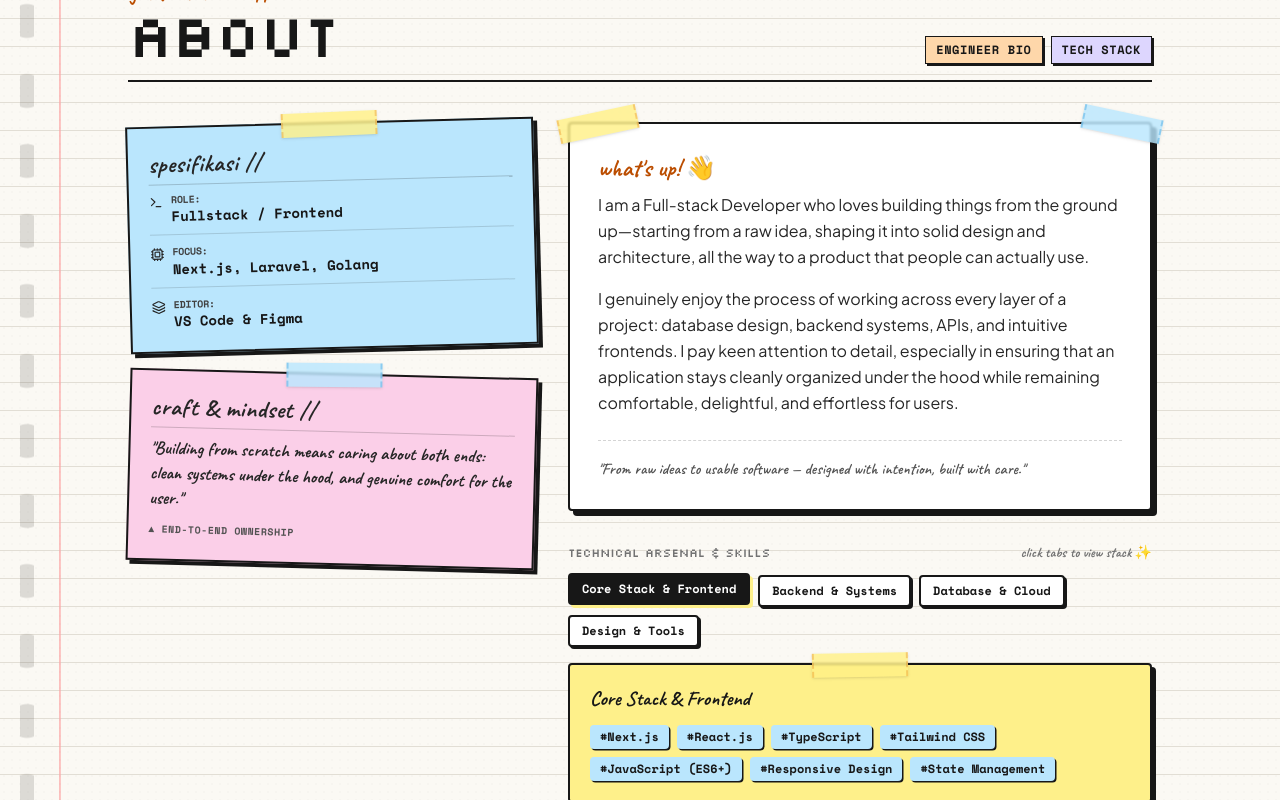
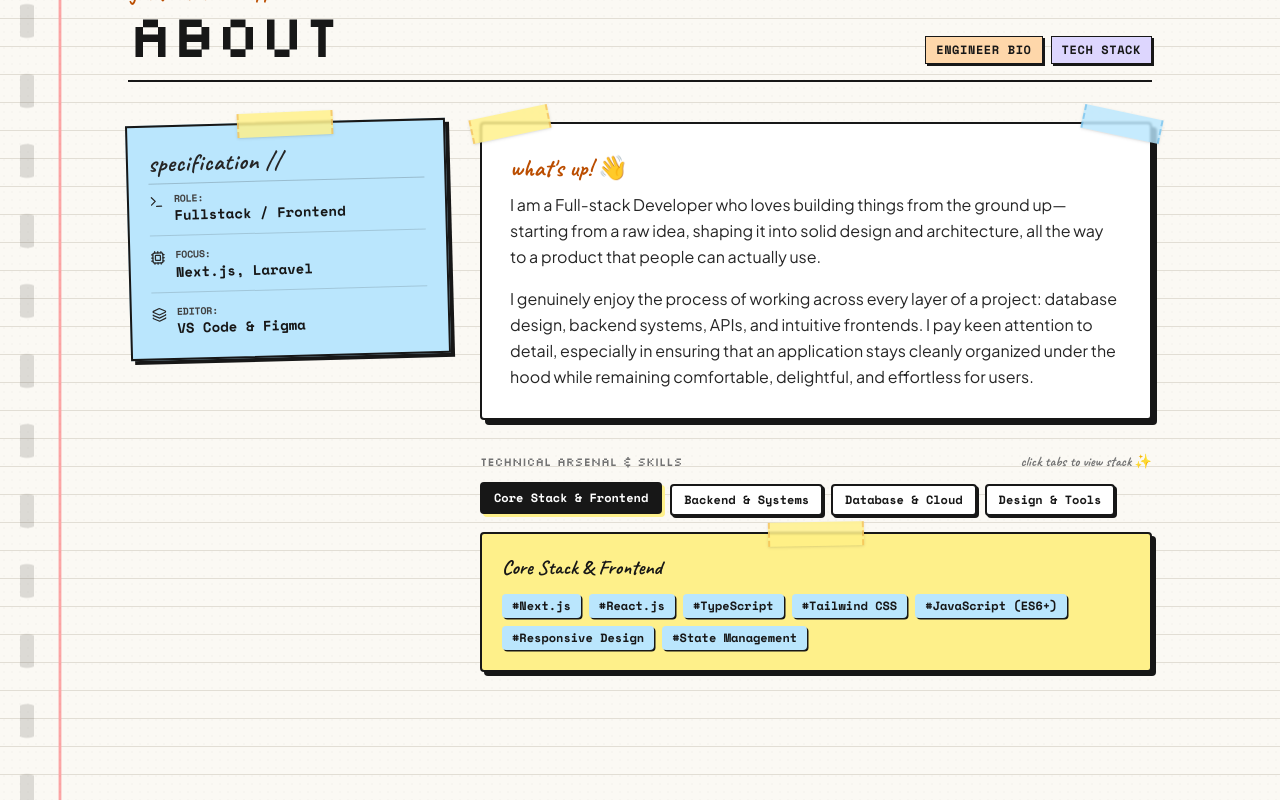
Before and after one commit to retnoekaaaa/RetnoEka_Portofolio, a Next.js app: page / in a window 1280 px wide. Shown: the part 780-1580 px from the top of the page. Built offline with nearby package versions, Linux system fonts and the light colour scheme.

Commit message:
chore: update about section specification and skills according to feedback

```diff
--- a/src/components/sections/AboutSection.tsx
+++ b/src/components/sections/AboutSection.tsx
@@ -37,19 +37,19 @@ export const AboutSection: React.FC = () => {
 
         {/* 2-Column Scrapbook Layout */}
         <div className="grid grid-cols-1 md:grid-cols-12 gap-8 items-start">
-          {/* Left Column: Specifications & Approach Notes (5 cols) */}
-          <div className="md:col-span-5 flex flex-col gap-6">
-            {/* Sticky Note: Spesifikasi / Specifications */}
+          {/* Left Column: Specifications (4 cols) */}
+          <div className="md:col-span-4 flex flex-col gap-6">
+            {/* Sticky Note: Specification */}
             <StickyNote
-              title="spesifikasi //"
+              title="specification //"
               color="blue"
               tapeColor="yellow"
               rotate={-1.5}
               className="w-full"
             >
-              <div className="space-y-2.5 font-mono text-xs text-neutral-900">
-                <div className="flex items-start gap-2 pb-2 border-b border-neutral-900/15">
-                  <Terminal size={14} className="text-neutral-800 mt-0.5 shrink-0" />
+              <div className="space-y-3 font-mono text-xs text-neutral-900">
+                <div className="flex items-start gap-2.5 pb-2.5 border-b border-neutral-900/15">
+                  <Terminal size={15} className="text-neutral-800 mt-0.5 shrink-0" />
                   <div>
                     <span className="font-bold block text-neutral-700 uppercase tracking-tight text-[10px]">
                       Role:
@@ -58,18 +58,18 @@ export const AboutSection: React.FC = () => {
                   </div>
                 </div>
 
-                <div className="flex items-start gap-2 pb-2 border-b border-neutral-900/15">
-                  <Cpu size={14} className="text-neutral-800 mt-0.5 shrink-0" />
+                <div className="flex items-start gap-2.5 pb-2.5 border-b border-neutral-900/15">
+                  <Cpu size={15} className="text-neutral-800 mt-0.5 shrink-0" />
                   <div>
                     <span className="font-bold block text-neutral-700 uppercase tracking-tight text-[10px]">
                       Focus:
                     </span>
-                    <span className="font-bold text-sm">Next.js, Laravel, Golang</span>
+                    <span className="font-bold text-sm">Next.js, Laravel</span>
                   </div>
                 </div>
 
-                <div className="flex items-start gap-2">
-                  <Layers size={14} className="text-neutral-800 mt-0.5 shrink-0" />
+                <div className="flex items-start gap-2.5">
+                  <Layers size={15} className="text-neutral-800 mt-0.5 shrink-0" />
                   <div>
                     <span className="font-bold block text-neutral-700 uppercase tracking-tight text-[10px]">
                       Editor:
@@ -79,26 +79,10 @@ export const AboutSection: React.FC = () => {
                 </div>
               </div>
             </StickyNote>
-
-            {/* Sticky Note: Philosophy / Mindset Note */}
-            <StickyNote
-              title="craft &amp; mindset //"
-              color="pink"
-              tapeColor="blue"
-              rotate={1.5}
-              className="w-full"
-            >
-              <p className="font-handwriting text-lg font-bold text-neutral-800 leading-snug">
-                &quot;Building from scratch means caring about both ends: clean systems under the hood, and genuine comfort for the user.&quot;
-              </p>
-              <div className="mt-3 font-mono text-[10px] font-bold text-neutral-600 uppercase tracking-wider">
-                ▲ End-to-end Ownership
-              </div>
-            </StickyNote>
           </div>
 
-          {/* Right Column: Bio Narrative & Skills Post-its (7 cols) */}
-          <div className="md:col-span-7 space-y-6">
+          {/* Right Column: Bio Narrative & Skills Post-its (8 cols) */}
+          <div className="md:col-span-8 space-y-6">
             {/* Main Narrative Card with Tape */}
             <div className="relative bg-white border-2 border-[#171717] p-6 sm:p-7 shadow-[5px_5px_0px_#171717] rounded">
               <TapeSticker position="top-left" color="yellow" />
@@ -114,11 +98,6 @@ export const AboutSection: React.FC = () => {
                     {para}
                   </p>
                 ))}
-              </div>
-
-              {/* Back story footer note */}
-              <div className="mt-6 pt-4 border-t border-dashed border-neutral-300 font-handwriting text-base text-neutral-600">
-                &quot;From raw ideas to usable software — designed with intention, built with care.&quot;
               </div>
             </div>
 
--- a/src/data/portfolioData.ts
+++ b/src/data/portfolioData.ts
@@ -32,7 +32,7 @@ export const portfolioData: PortfolioData = {
     {
       title: "Database & Cloud",
       color: "blue",
-      skills: ["MySQL", "PostgreSQL", "MongoDB", "Redis", "Docker", "Git & GitHub", "Prisma ORM"]
+      skills: ["MySQL", "PostgreSQL", "Docker", "Git & GitHub", "Prisma ORM"]
     },
     {
       title: "Design & Tools",
```
